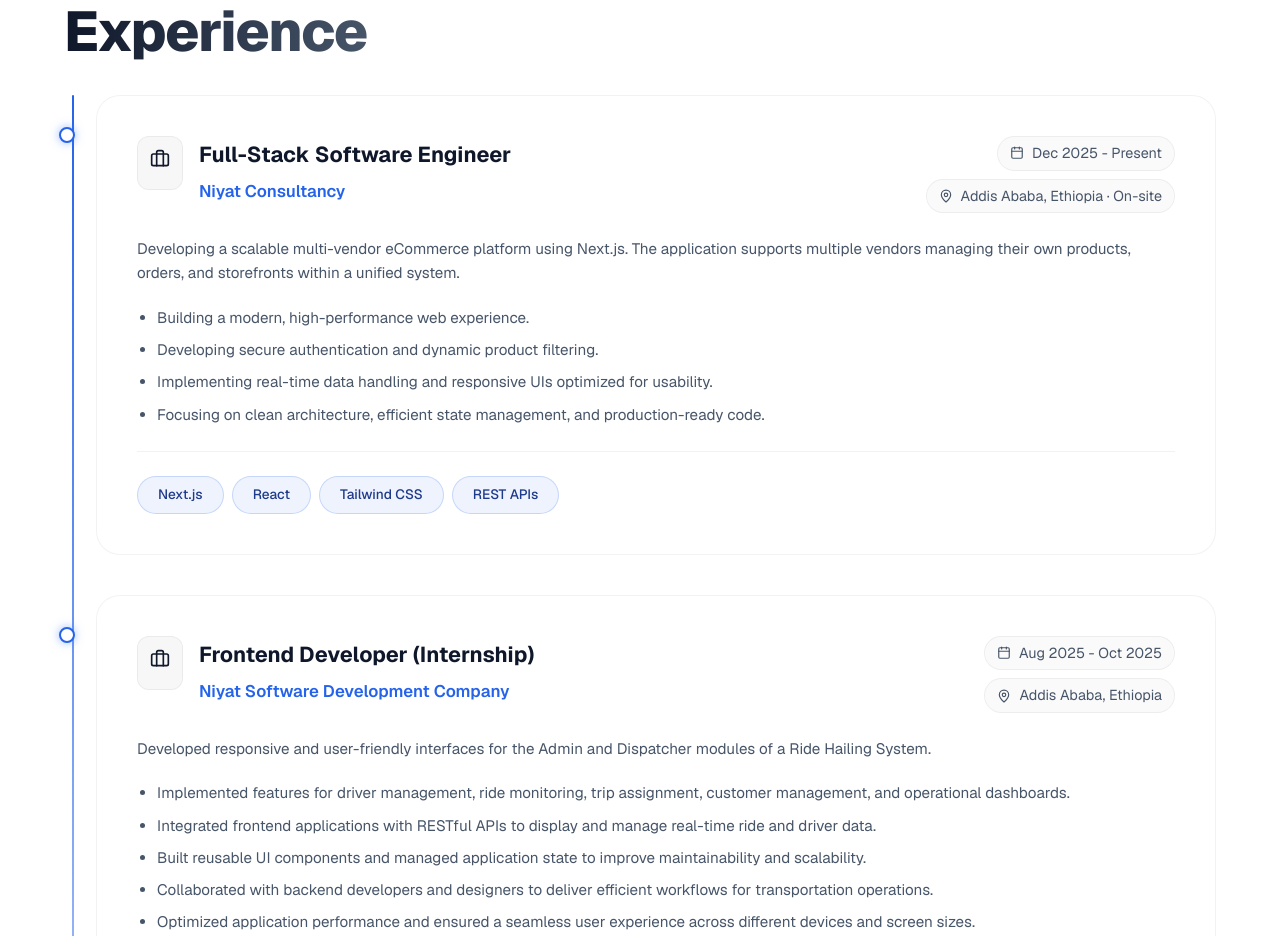
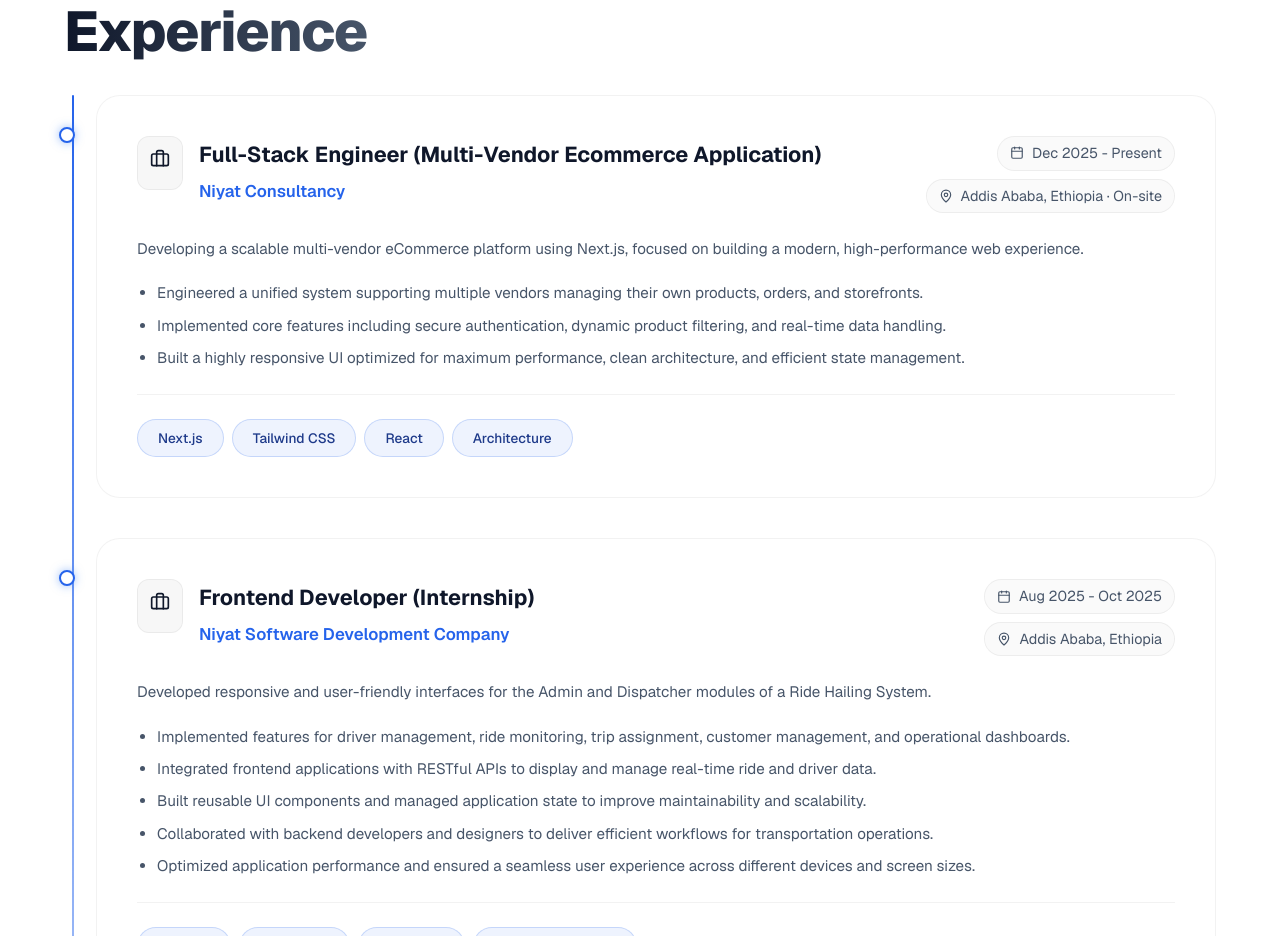
Before and after one commit to bire1210/My-Portfolio, a Next.js app: page / in a window 1280 px wide. Shown: the part 1740-2676 px from the top of the page. Built offline with nearby package versions, Linux system fonts and the light colour scheme.

Commit message:
feat: add Experience section component to display professional background

```diff
--- a/src/components/sections/Experience.tsx
+++ b/src/components/sections/Experience.tsx
@@ -7,18 +7,17 @@ import { Briefcase, Calendar, MapPin } from 'lucide-react';
 export default function Experience() {
   const experiences = [
     {
-      title: "Full-Stack Software Engineer",
+      title: "Full-Stack Engineer (Multi-Vendor Ecommerce Application)",
       company: "Niyat Consultancy",
       period: "Dec 2025 - Present",
       location: "Addis Ababa, Ethiopia · On-site",
-      description: "Developing a scalable multi-vendor eCommerce platform using Next.js. The application supports multiple vendors managing their own products, orders, and storefronts within a unified system.",
+      description: "Developing a scalable multi-vendor eCommerce platform using Next.js, focused on building a modern, high-performance web experience.",
       responsibilities: [
-        "Building a modern, high-performance web experience.",
-        "Developing secure authentication and dynamic product filtering.",
-        "Implementing real-time data handling and responsive UIs optimized for usability.",
-        "Focusing on clean architecture, efficient state management, and production-ready code."
+        "Engineered a unified system supporting multiple vendors managing their own products, orders, and storefronts.",
+        "Implemented core features including secure authentication, dynamic product filtering, and real-time data handling.",
+        "Built a highly responsive UI optimized for maximum performance, clean architecture, and efficient state management."
       ],
-      techStack: ["Next.js", "React", "Tailwind CSS", "REST APIs"]
+      techStack: ["Next.js", "Tailwind CSS", "React", "Architecture"]
     },
     {
       title: "Frontend Developer (Internship)",
```
